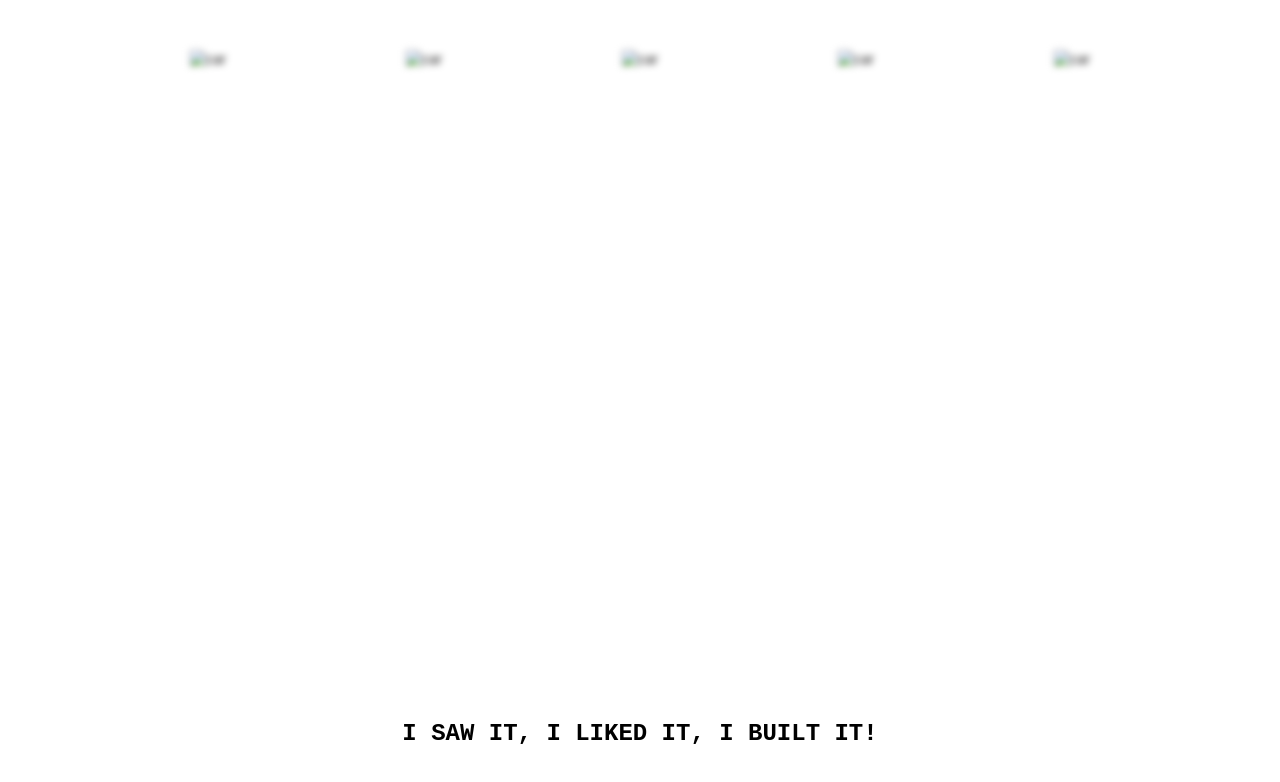
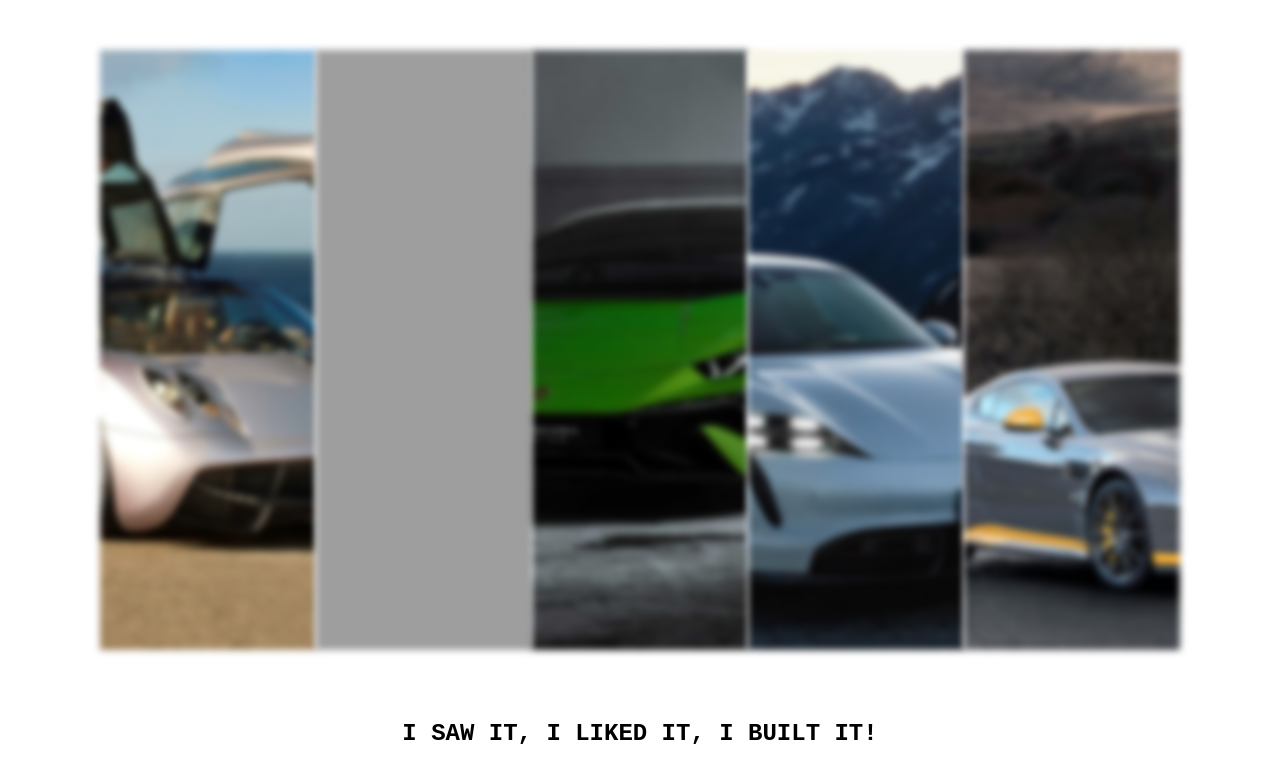
Before and after one commit to charlesgobina/flex-animated-cars, a plain HTML site: page index.html in a window 1280 px wide. Drawn offline with Linux system fonts and the light colour scheme; the site is published under a folder, as on GitHub Pages, so addresses that start at the root find nothing.

```diff
--- a/index.html
+++ b/index.html
@@ -9,19 +9,19 @@
 <body>
   <div class="container">
     <div class="car_one carro">
-      <img src="/images/huayra.jpg" alt="car">
+      <img src="images/huayra.jpg" alt="car">
     </div>
     <div class="car_two carro">
-      <img src="/images/jesko.jpg" alt="car">
+      <img src="images/jesko.jpg" alt="car">
     </div>
     <div class="car_three carro">
-      <img src="/images/huracan.jpg" alt="car">
+      <img src="images/huracan.jpg" alt="car">
     </div>
     <div class="car_four carro">
-      <img src="/images/taycan.jpg" alt="car">
+      <img src="images/taycan.jpg" alt="car">
     </div>
     <div class="car_five carro">
-      <img src="/images/aston.jpg" alt="car">
+      <img src="images/aston.jpg" alt="car">
     </div>
   </div>
   <p>I SAW IT, I LIKED IT, I BUILT IT!</p>
```
Also changed, not shown: 2 other files.
